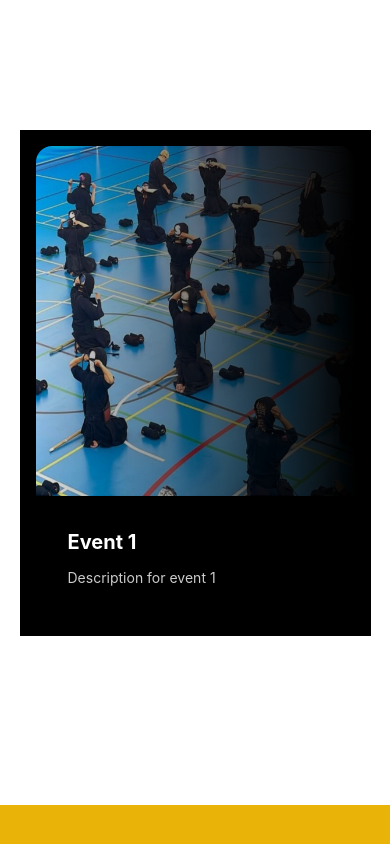
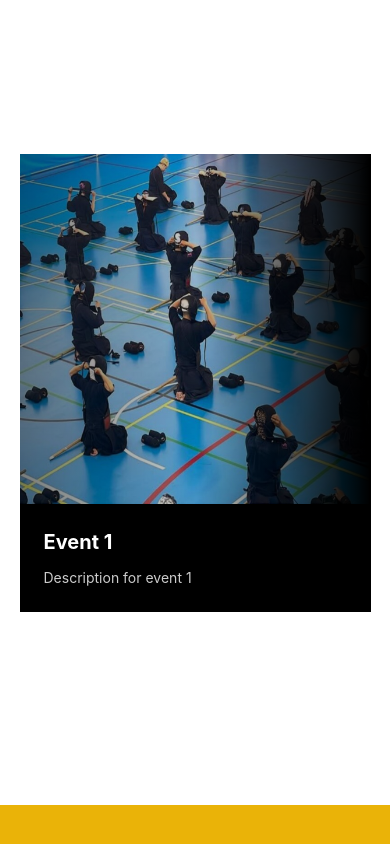
Before and after one commit to dat-nix/Landing-page, a Next.js app: page / in a window 390 px wide. Shown: the part 991-1835 px from the top of the page. Built offline with nearby package versions, Linux system fonts and the light colour scheme; a web font is replaced by a local one.

Commit message:
update card.js

```diff
--- a/src/components/Card.js
+++ b/src/components/Card.js
@@ -4,22 +4,22 @@ import Image from "next/image";
 
 const Card = ({ image, title, description }) => {
   return (
-   <div className="flex flex-col md:flex-row w-full md:w-[80vw] h-auto md:h-[500px] bg-black overflow-hidden shadow-lg hover:scale-[1.02] transition-transform duration-300 p-4 md:p-0">
+   <div className="flex flex-col md:flex-row w-full md:w-[80vw] h-auto md:h-[500px] bg-black overflow-hidden shadow-lg hover:scale-[1.02] transition-transform duration-300 md:p-0">
       {/* Left Image Section */}
       <div className="w-full md:w-[60%] h-[350px] md:h-auto relative">
         <Image
           src={image}
           alt={title}
           fill
-          className="object-cover rounded-t-2xl md:rounded-l-2xl md:rounded-t-none"
+          className="object-cover"
         />
 
         {/* gradient overlay */}
-        <div className="absolute inset-0 bg-gradient-to-l from-black via-black/50 to-black/10"></div>
+        <div className="absolute inset-0 bg-gradient-to-l from-black via-black/20 to-black/50"></div>
       </div>
 
       {/* Right Text Section */}
-      <div className="w-full md:w-[40%] flex flex-col justify-center p-8 md:p-10 bg-black text-white">
+      <div className="w-full md:w-[40%] flex flex-col justify-center p-6 md:p-10 bg-black text-white">
         <h2 className="text-xl md:text-2xl font-bold mb-3 md:mb-4">{title}</h2>
         <p className="text-sm md:text-lg opacity-80">{description}</p>
       </div>
```
